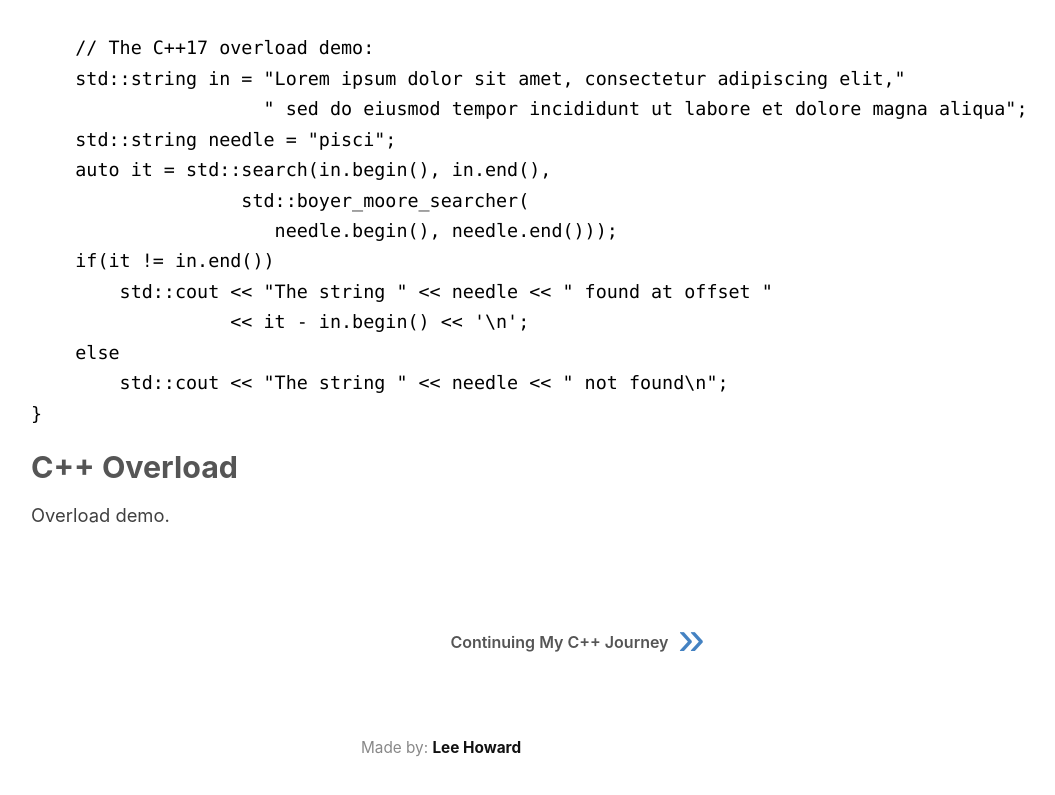
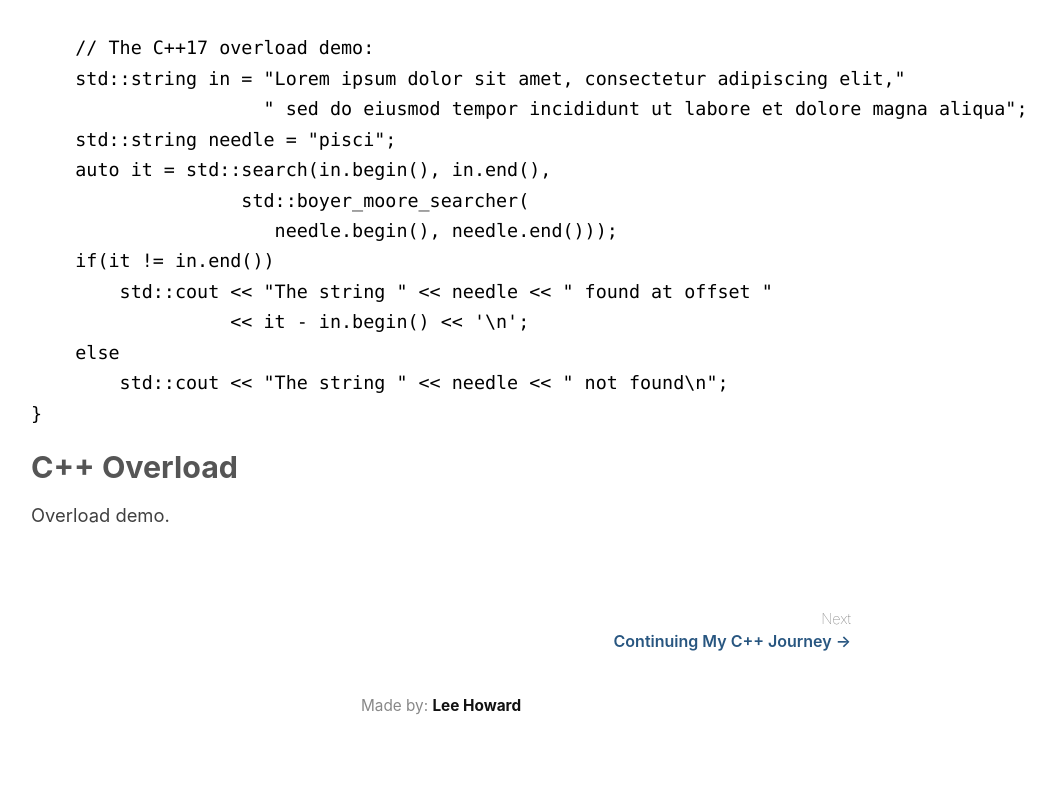
Before and after one commit to leeghwrd/www.leeghwrd.ml, a Gatsby site: page /articles/personal-site-using-gatsbyjs in a window 1280 px wide. Shown: the part 1368-2163 px from the top of the page, without its empty margins (199-1254 px from the left). After the commit the page ends 2122 px from the top, so only its background shows below. Built offline with nearby package versions, Linux system fonts and the light colour scheme; Gatsby itself is replaced by a stand-in of ours; some packages are replaced by stand-ins of ours; code samples lack their colours.

Commit message:
removed prev next button. use unicode arrows. blue color title and light color h4 flexbox layout.

```diff
--- a/src/components/layout.css
+++ b/src/components/layout.css
@@ -325,18 +325,19 @@ NEED TO CREATE PALLETE MAYBE?
     display: block;
 }
 
-/* .post-title, a.post-title {
-    display: block;
-} */
+.post-title, a.post-title {
+    display: flex;
+}
 
 .post-title {
     -ms-flex: 2;
     flex: 2;
-    font-weight: 500;
     color: #333;
     min-height: 30px;
     font-size: 1.1rem;
     line-height: 1.4;
+    padding-top: .16rem;
+
 }
 
 .post-description {
@@ -389,49 +390,47 @@ NEED TO CREATE PALLETE MAYBE?
 
 /* Previous / Next button and title. */
 .pn-container {
-    display: flex;
-    flex-wrap: nowrap;
+    display: block;
+    width: 100%;
+    flex-wrap: wrap;
     justify-content: space-between;
-    margin: 2rem 0;
+    margin: 0;
 }
 
-.prev { display: flex; }
-
-.next { display: flex; }
-
-.pn-button {
-        border: none;
-        display: flex;
-        background-color: white;
-        color: #4482C2;
-        padding: 0 .6rem;
-        height: 100%;
-        font-size: 3rem;
-        cursor: pointer;
-        align-items: center;
+.prev {
+    display: flex;
+    padding-bottom: .2rem;
+}
+.next {
+    justify-content: flex-end;
+    display: flex;
+    padding-top: .2rem;
 }
 
-/* .pn-button-left {}
+.pn-header {
+    display: flex;
+    margin: 0;
+    font-size: .9rem;
+    font-weight: lighter;
 
-.pn-button-right {} */
+}
+
+.pn-header-right {
+    justify-content: flex-end;
+}
 
 .pn-title {
     display: flex;
     align-items: center;
-    text-align: center;
-    margin: .6rem 0 0 0;
-    font-size: .9rem;
+    margin: 0;
+    font-size: 1.1rem;
     font-weight: 600;
     background-color: white;
-    color: #555;
-}
-
-.pn-title-left {
-    padding: 0 .6rem 0 0;
+    color: #285680;
 }
 
 .pn-title-right {
-    padding: 0 0 0 .6rem;
+    justify-content: flex-end;
 }
 
 @media (min-width: 700px) {
@@ -547,7 +546,15 @@ NEED TO CREATE PALLETE MAYBE?
     }
 
     .pn-container {
-        justify-content: space-around;
+        display: flex;
+    }
+
+    .prev {
+        padding-bottom: 0;
+    }
+
+    .next {
+        padding-top: 0;
     }
 
     .pn-title {
--- a/src/templates/blog-post.js
+++ b/src/templates/blog-post.js
@@ -32,9 +32,10 @@ export default function Template({ data, pageContext }) {
       {prev === false ? null : (
         <div className="prev">
         {prev && <> <Link to={prev.frontmatter.path}>
-            <button type="button" className="pn-button pn-button-left">&laquo;</button>
-            </Link>
-             <p className="pn-title pn-title-left">{prev.frontmatter.title}</p>
+              <h4 className="pn-header">Previous</h4>
+             <p className="pn-title pn-title-left">
+             &#8592; {prev.frontmatter.title}</p>
+             </Link>
              </>
         }
 
@@ -42,10 +43,11 @@ export default function Template({ data, pageContext }) {
       )}
       {next === false ? null : (
           <div className="next">
-        {next && <> <p className="pn-title pn-title-right">{next.frontmatter.title}</p>
-
-<Link to={next.frontmatter.path}>
-              <button type="button" className="pn-button pn-button-right">&raquo;</button>
+        {next && <>
+        <Link to={next.frontmatter.path}>
+        <h4 className="pn-header pn-header-right">Next</h4>
+        <p className="pn-title pn-title-right">
+        {next.frontmatter.title} &#8594;</p>
             </Link>
             </>
           }
```
